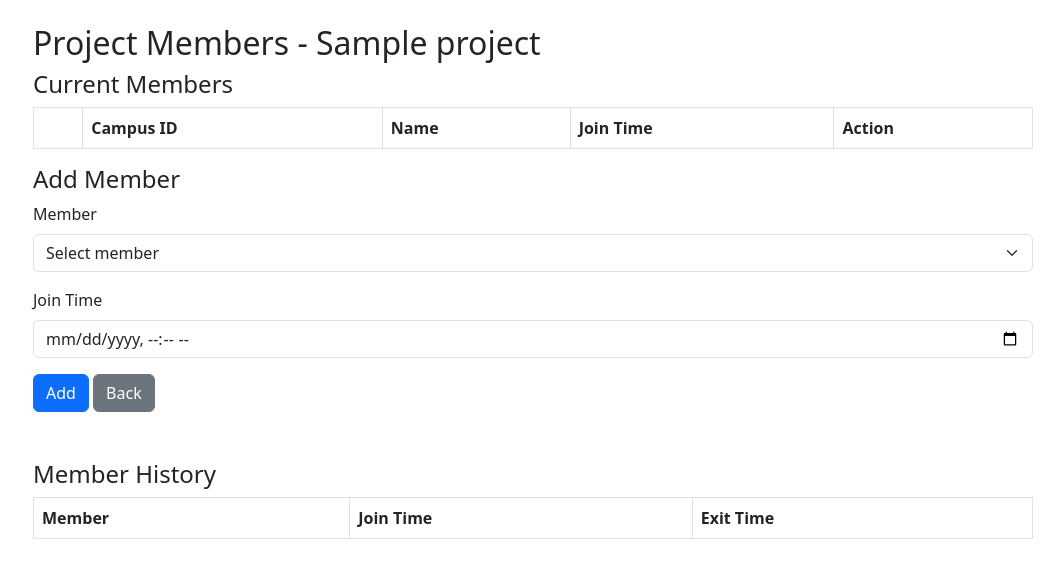
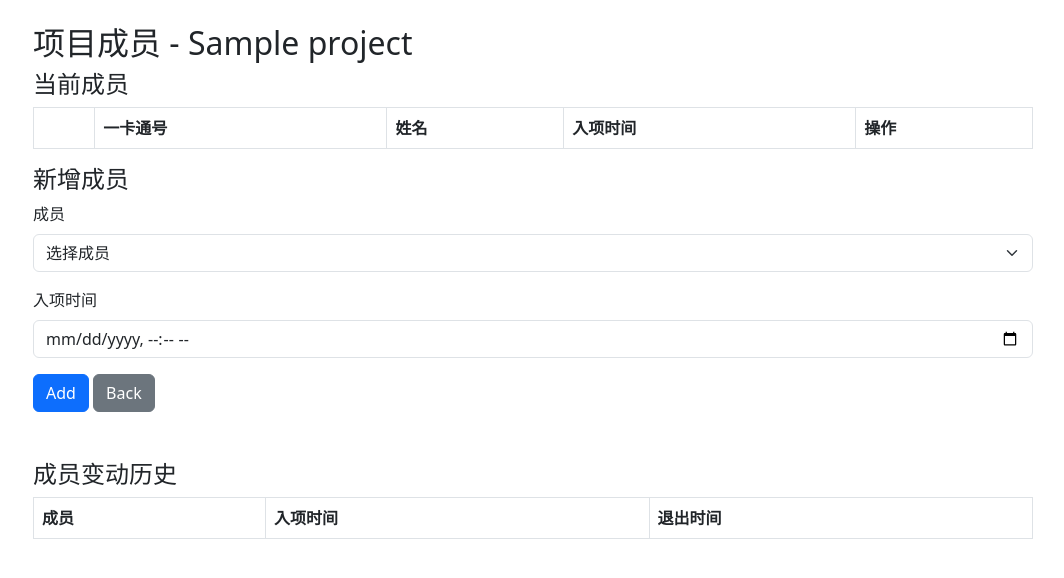
Before and after one commit to leyuwei/YourTeam, a PHP site: page /project_members.php?id=1 in a window 1280 px wide. Shown: the part 56-634 px from the top of the page, without its empty margins (107-1171 px from the left). Run offline with PHP 8.4, Linux system fonts and the light colour scheme; the visitor is signed in with stand-in values (Sample User, id 1); tables that the repository leaves empty hold one stand-in row (values such as "Sample post"); lists and menus that the app fills with data are empty; some libraries are stand-ins or nearby versions.

Commit message:
update_CHN

```diff
--- a/project_members.php
+++ b/project_members.php
@@ -16,10 +16,10 @@ $logs->execute([$project_id]);
 $logs = $logs->fetchAll();
 $members = $pdo->query('SELECT id, campus_id, name FROM members ORDER BY name')->fetchAll();
 ?>
-<h2>Project Members - <?php echo htmlspecialchars($project['title']); ?></h2>
-<h4>Current Members</h4>
+<h2>项目成员 - <?php echo htmlspecialchars($project['title']); ?></h2>
+<h4>当前成员</h4>
 <table class="table table-bordered">
-<tr><th></th><th>Campus ID</th><th>Name</th><th>Join Time</th><th>Action</th></tr>
+<tr><th></th><th>一卡通号</th><th>姓名</th><th>入项时间</th><th>操作</th></tr>
 <tbody id="memberList">
 <?php foreach($active_members as $a): ?>
 <tr data-id="<?= $a['id']; ?>">
@@ -32,28 +32,28 @@ $members = $pdo->query('SELECT id, campus_id, name FROM members ORDER BY name')-
 <?php endforeach; ?>
 </tbody>
 </table>
-<h4>Add Member</h4>
+<h4>新增成员</h4>
 <form method="post" action="project_member_add.php">
   <input type="hidden" name="project_id" value="<?= $project_id; ?>">
   <div class="mb-3">
-    <label class="form-label">Member</label>
+    <label class="form-label">成员</label>
     <select name="member_id" class="form-select" required>
-      <option value="">Select member</option>
+      <option value="">选择成员</option>
       <?php foreach($members as $m): ?>
       <option value="<?= $m['id']; ?>"><?= htmlspecialchars($m['name']); ?> (<?= $m['campus_id']; ?>)</option>
       <?php endforeach; ?>
     </select>
   </div>
   <div class="mb-3">
-    <label class="form-label">Join Time</label>
+    <label class="form-label">入项时间</label>
     <input type="datetime-local" name="join_time" class="form-control" required>
   </div>
   <button type="submit" class="btn btn-primary">Add</button>
   <a href="projects.php" class="btn btn-secondary">Back</a>
 </form>
-<h4 class="mt-5">Member History</h4>
+<h4 class="mt-5">成员变动历史</h4>
 <table class="table table-bordered">
-<tr><th>Member</th><th>Join Time</th><th>Exit Time</th></tr>
+<tr><th>成员</th><th>入项时间</th><th>退出时间</th></tr>
 <?php foreach($logs as $l): ?>
 <tr>
   <td><?= htmlspecialchars($l['name']); ?> (<?= htmlspecialchars($l['campus_id']); ?>)</td>
--- a/task_affairs.php
+++ b/task_affairs.php
@@ -13,7 +13,7 @@ $affairs_stmt->execute([$task_id]);
 $affairs = $affairs_stmt->fetchAll();
 $members = $pdo->query('SELECT id, campus_id, name FROM members ORDER BY name')->fetchAll();
 ?>
-<h2>下辖紧急事务 / Urgent Affairs - <?php echo htmlspecialchars($task['title']); ?></h2>
+<h2>下辖紧急事务 - <?php echo htmlspecialchars($task['title']); ?></h2>
 <table class="table table-bordered">
 <tr><th>紧急事务描述</th><th>负责成员</th><th>起始时间</th><th>结束时间</th><th>操作</th></tr>
 <?php foreach($affairs as $a): ?>
--- a/tasks.php
+++ b/tasks.php
@@ -9,8 +9,8 @@ if($status){
 }
 ?>
 <div class="d-flex justify-content-between mb-3">
-  <h2>任务指派 / Task Assign</h2>
-  <a class="btn btn-success" href="task_edit.php">Add Task</a>
+  <h2>任务指派</h2>
+  <a class="btn btn-success" href="task_edit.php">新建任务</a>
 </div>
 <form class="row g-3 mb-3" method="get">
   <div class="col-auto">
@@ -35,7 +35,7 @@ if($status){
   <td>
     <a class="btn btn-sm btn-primary" href="task_edit.php?id=<?= $t['id']; ?>">编辑信息</a>
     <a class="btn btn-sm btn-warning" href="task_affairs.php?id=<?= $t['id']; ?>">下辖紧急事务</a>
-    <a class="btn btn-sm btn-info" href="task_member_fill.php?task_id=<?= $t['id']; ?>">Ask for Members to Fill Up</a>
+    <a class="btn btn-sm btn-info" href="task_member_fill.php?task_id=<?= $t['id']; ?>">请成员自己填</a>
     <a class="btn btn-sm btn-danger" href="task_delete.php?id=<?= $t['id']; ?>" onclick="return doubleConfirm('Delete task?');">删除</a>
   </td>
 </tr>
--- a/workload.php
+++ b/workload.php
@@ -62,7 +62,7 @@ if($start && $end){
 }
 include 'header.php';
 ?>
-<h2>工作量统计报表 / Workload Report</h2>
+<h2>工作量统计报表</h2>
 <form method="get" class="row g-3 mb-3">
   <div class="col-auto">
     <label class="form-label">报表起始时间</label>
```
Also changed, not shown: direction_members.php (+8 -8 lines), task_edit.php (+7 -7 lines), task_member_fill.php (+8 -7 lines).
